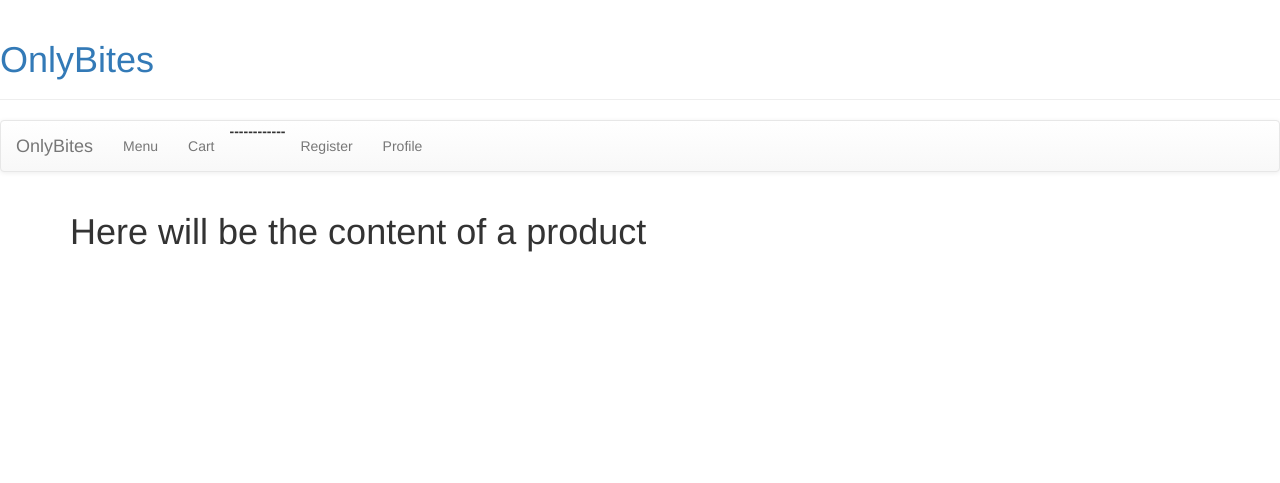
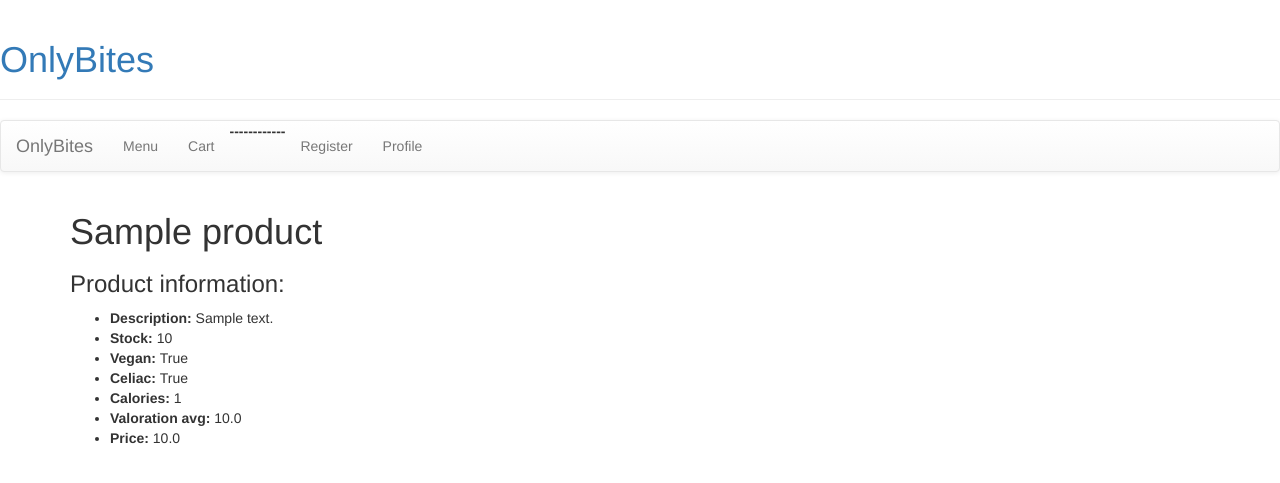
Before and after one commit to garciagorkauni/DeliveryAppNAG, a Django app: template onlybites/onlybites/onlybites_web/templates/onlybites_web/product.html in a window 1280 px wide. Shown: the top 483 px of the page. Run offline with Django 5.2, Linux system fonts and the light colour scheme; the template is opened without the code that fills it: values that come from a table or form of the project are taken from there, others are empty; tables that the repository leaves empty hold one stand-in row (values such as "Sample post"); some libraries are stand-ins or nearby versions.

Commit message:
feat(#8): Show product information details

```diff
--- a/onlybites/onlybites/onlybites_web/templates/onlybites_web/menu.html
+++ b/onlybites/onlybites/onlybites_web/templates/onlybites_web/menu.html
@@ -4,7 +4,7 @@
 <h1>Here will be the menu content</h1>
 
 {% for product in allProducts %}
-    <h4><a href="{% url 'product' %}">{{ product.name }}</a></h4>
+    <h4><a href="{% url 'product' product_id=product.product_id %}">{{ product.name }}</a></h4>
     <br>
 {% endfor %}
 
--- a/onlybites/onlybites/onlybites_web/templates/onlybites_web/product.html
+++ b/onlybites/onlybites/onlybites_web/templates/onlybites_web/product.html
@@ -1,6 +1,18 @@
 {% extends 'onlybites_web/base.html' %}
 {% block content %}
 
-<h1>Here will be the content of a product</h1>
+<h1>{{ product.name }}</h1>
+
+<h3>Product information:</h4>
+<ul>
+    <li><strong>Description: </strong> {{ product.description }}</li>
+    <li><strong>Stock: </strong> {{ product.stock }}</li>
+    <li><strong>Vegan: </strong> {{ product.vegan }}</li>
+    <li><strong>Celiac: </strong> {{ product.celiac }}</li>
+    <li><strong>Calories: </strong> {{ product.calories }}</li>
+    <li><strong>Valoration avg: </strong> {{ product.valoration_avg }}</li>
+    <li><strong>Price: </strong> {{ product.price }}</li>
+</ul>
+
 
 {% endblock %}
--- a/onlybites/onlybites/onlybites_web/urls.py
+++ b/onlybites/onlybites/onlybites_web/urls.py
@@ -9,7 +9,7 @@ urlpatterns = [
     path('products/', views.menu, name='menu'),
 
     # product
-    path('product/', views.product, name='product'),
+    path('product/<int:product_id>/', views.product, name='product'),
 
     # cart
     path('cart/', views.cart, name='cart'),
--- a/onlybites/onlybites/onlybites_web/views.py
+++ b/onlybites/onlybites/onlybites_web/views.py
@@ -11,7 +11,8 @@ def menu(request):
     return render(request, 'onlybites_web/menu.html', locals())
 
 # View for product
-def product(request):
+def product(request, product_id):
+    product = Product.objects.get(product_id=product_id)
     return render(request, 'onlybites_web/product.html', locals())
 
 # View for cart
```
